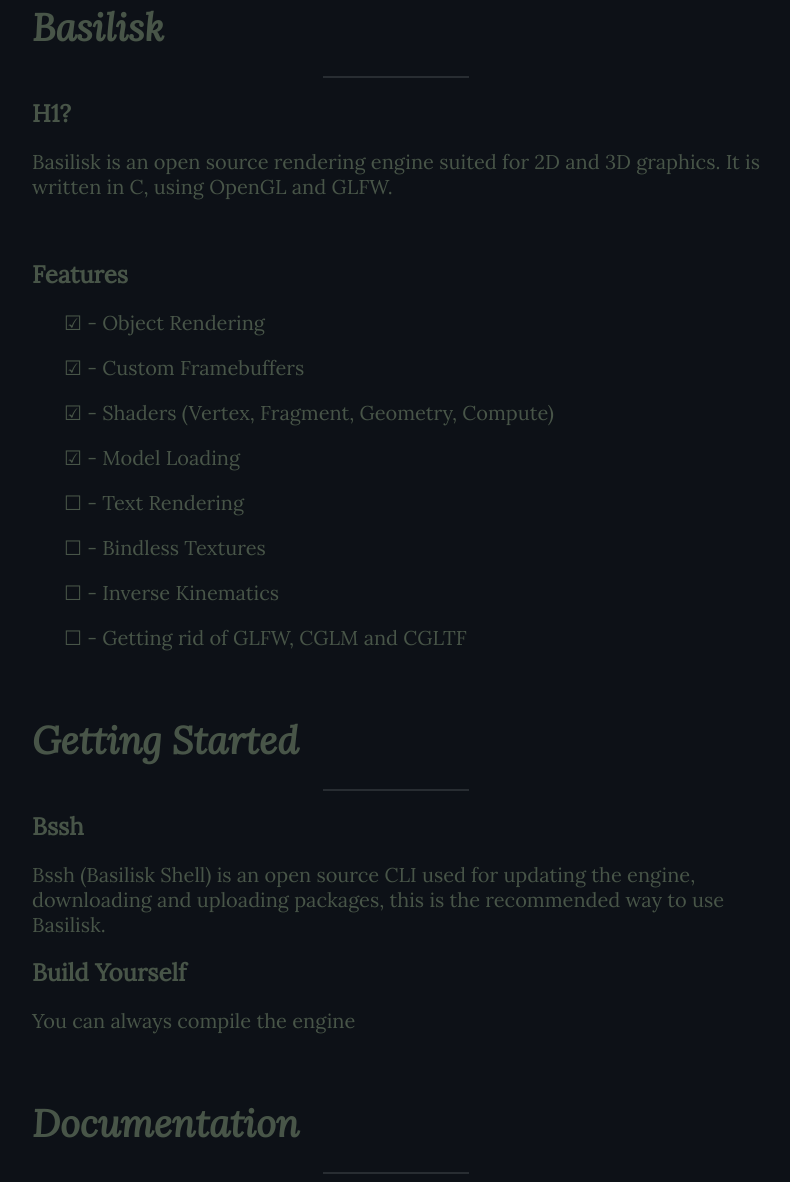
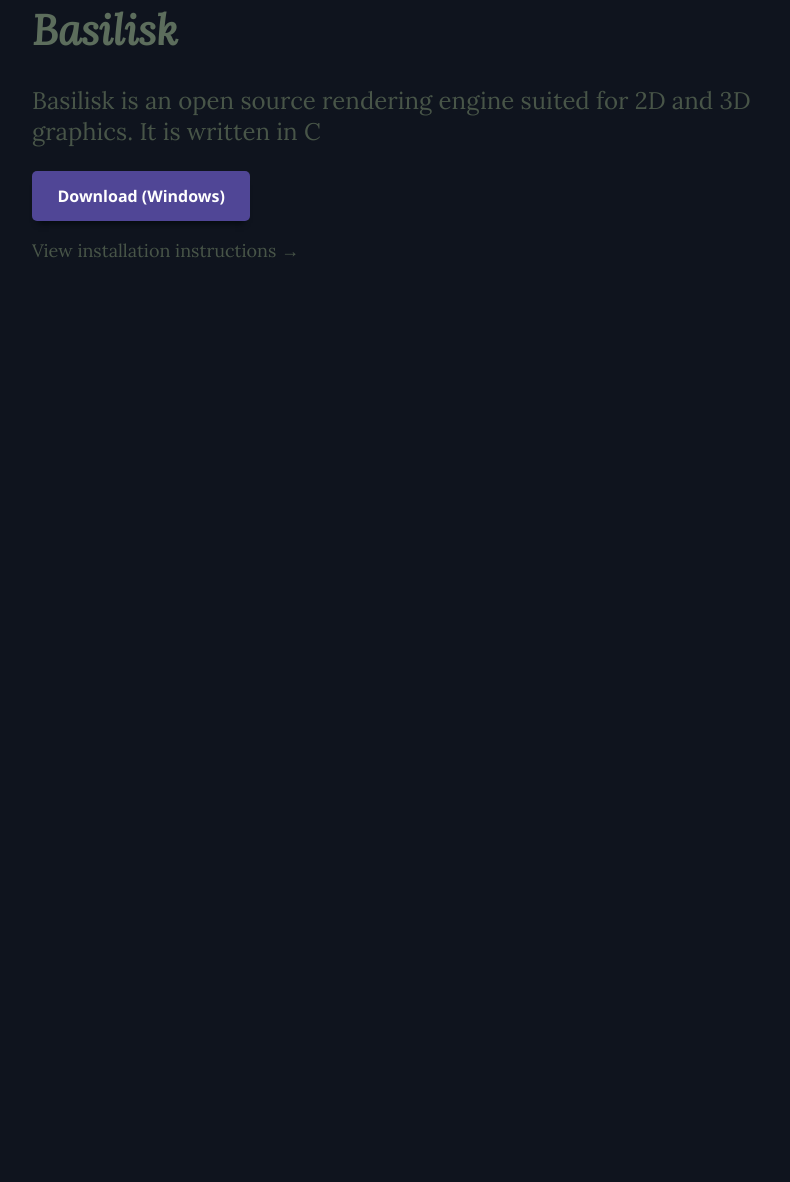
Before and after one commit to kilba/Basilisk-Site, a website: page views/index.html in a window 1280 px wide. Shown: the part 369-1551 px from the top of the page, without its empty margins (244-1034 px from the left). After the commit the page ends 800 px from the top, so only its background shows below. Drawn offline with nearby package versions, Linux system fonts and the light colour scheme; files that its build step writes are made by us from their sources; files whose address does not match are found by name.

Commit message:
Added Download button

```diff
--- a/public/css/style.css
+++ b/public/css/style.css
@@ -1,30 +1,17 @@
 body {
-    background-color: rgb(13, 17, 23);
+    background-color: rgb(15, 20, 30);
 }
 
 .intro hr {
-    width: 20%;
+    width: 100%;
     height: 2px;
     border-width: 0;
     color: rgb(40, 45, 50);
-    background-color: rgb(40, 45, 50);
+    background-color: rgb(34, 45, 61);
 }
 
 .intro a {
     color: rgb(255, 166, 51);
-}
-
-.intro button {
-    border: 2px solid black;
-    border-radius: 5px;
-    padding: 24px 48px;
-    font-size: 16px;
-    cursor: pointer;
-
-    font-family: 'Nunito', sans-serif;
-    background-color: rgb(56, 60, 64);
-    border-color: rgb(130, 189, 187);
-    color: rgb(130, 189, 187);
 }
 
 .intro pre code {
@@ -37,7 +24,6 @@ body {
 }
 
 .intro {
-    color: rgb(72, 85, 72);
     margin-top: 32px;
     /* margin-right: 512px; */
     font-family: 'Lora', serif;
@@ -47,11 +33,17 @@ body {
 }
 
 h1 {
-    font-size: 38px;
+    color: rgb(92, 109, 92);
+    font-size: 42px;
 }
 
 p {
-    font-size: 20px;
+    color: rgb(72, 85, 72);
+    font-size: 24px;
+}
+
+.small {
+    font-size: 18px;
 }
 
 .indented {
@@ -64,6 +56,13 @@ p {
     margin-right: auto;
 }
 
+.link-symbol {
+}
+
+.link-symbol:hover {
+    transform: translate(100px, 100px);
+}
+
 .sidebar {
     position: absolute;
     width: 200px;
@@ -73,3 +72,24 @@ p {
 
     background-color: rgb(03, 09, 13);
 }
+
+.button {
+    width: 30%;
+    height: 50px;
+
+    color: #fff;
+    border-radius: 5px;
+    border-width : 0px;
+
+    font-size: 16px;
+
+    background: rgb(80, 70, 150);
+    transition: background 50ms;
+
+    font-family:'Segoe UI', Tahoma, Geneva, Verdana, sans-serif;
+    box-shadow: 0 8px 6px -6px rgb(03, 09, 13);
+}
+
+.button:hover {
+    background: rgb(50, 40, 100);
+}
--- a/views/index.html
+++ b/views/index.html
@@ -25,47 +25,32 @@
 <body>
     <img src="resources/bas.png" alt="Italian Trulli" class="image">
     <div class="intro">
+	<!--
         <div class="sidebar">
             <a href="#" class="w3-bar-item w3-button">Link 1</a>
             <a href="#" class="w3-bar-item w3-button">Link 2</a>
             <a href="#" class="w3-bar-item w3-button">Link 3</a>
         </div>
-
+	-->
         <h1><i>Basilisk</i></h1>
-        <hr>
-        <h2>H1?</h2>
         <p>
-            Basilisk is an open source rendering engine suited for 2D and 3D graphics. It is written in C, using OpenGL and GLFW.
+            Basilisk is an open source rendering engine suited for 2D and 3D graphics. It is written in C
         </p>
 
-        <br>
-        <h2>Features</h2>
-        <p class="indented">☑ - Object Rendering</p>
-        <p class="indented">☑ - Custom Framebuffers</p>
-        <p class="indented">☑ - Shaders (Vertex, Fragment, Geometry, Compute)</p>
-        <p class="indented">☑ - Model Loading</p>
-        <p class="indented">☐ - Text Rendering</p>
-        <p class="indented">☐ - Bindless Textures</p>
-        <p class="indented">☐ - Inverse Kinematics</p>
-        <p class="indented">☐ - Getting rid of GLFW, CGLM and CGLTF</p>
-        <br>
+        <button class="button"><b>Download (Windows)</b></button>
+	<p class="small">
+	    View installation instructions
+	    <span class="link-symbol">→</span>
+	</p>
 
-        <h1><i>Getting Started</i></h1>
-        <hr>
-        <h2>Bssh</h2>
-        <p>
-            Bssh (Basilisk Shell) is an open source CLI used for updating the engine, downloading and uploading packages,
-            this is the recommended way to use Basilisk.
-        </p>
+	<div style="position: absolute; top: 0; right: 5%; display: flex">
+	<p class="small">
+	    Manual
+	</p>
 
-        <h2>Build Yourself</h2>
-        <p>
-            You can always compile the engine
-        </p>
-
-        <br>
-        <h1><i>Documentation</i></h1>
-        <hr>
+	<p class="small" style="position: relative; left: 20px">
+	    Release notes
+	</p>
     </div>
 
 </body>
```
Also changed, not shown: public/resources/bas.png.
